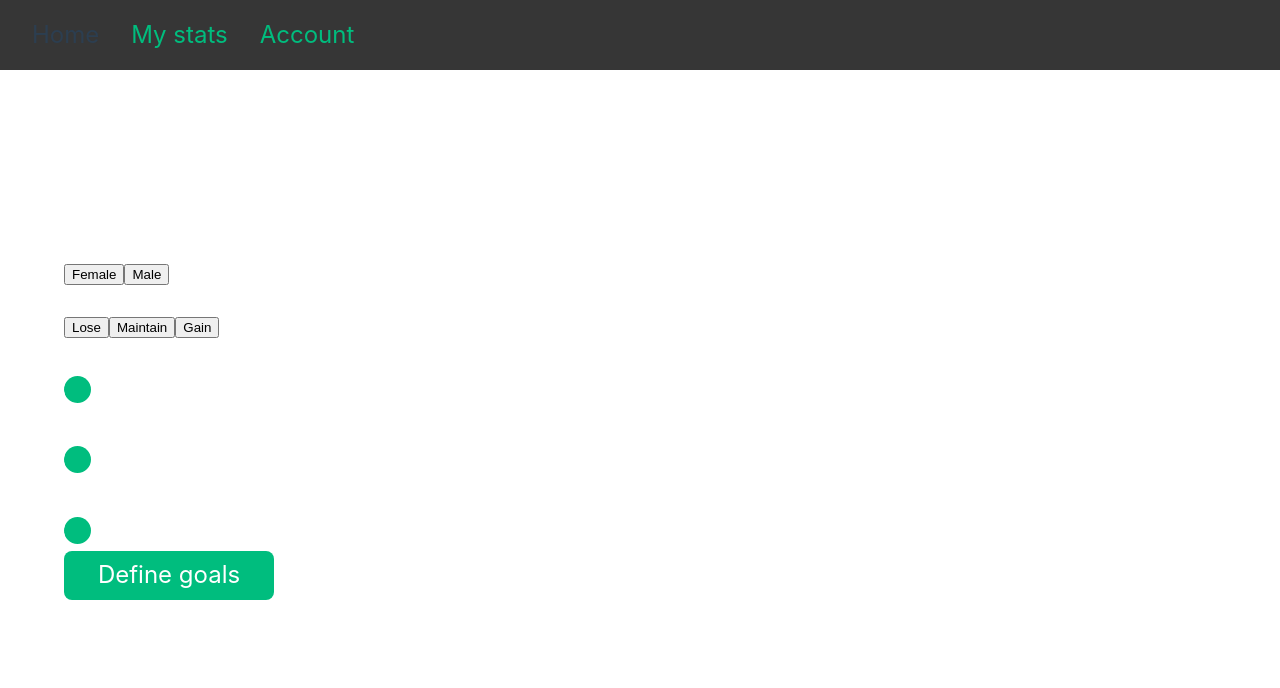
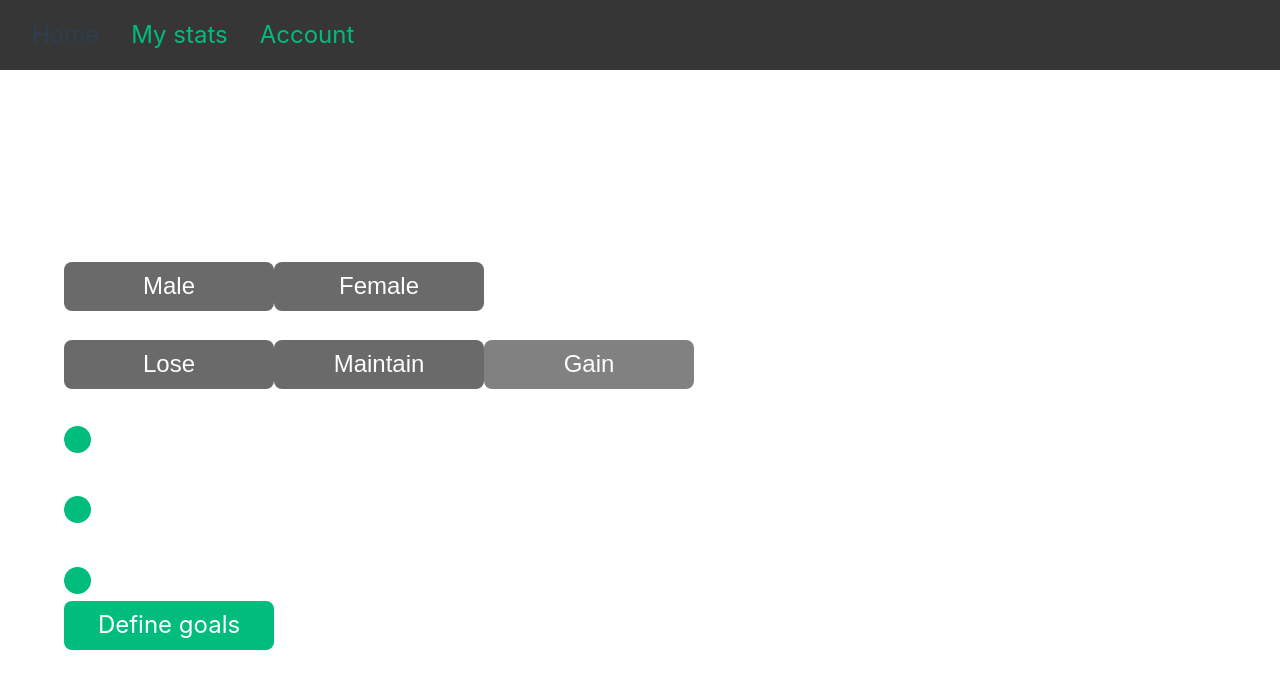
Before and after one commit to youssefdrif/FitnessWebApp, a Vue app: page / in a window 1280 px wide. Shown: the top 688 px of the page. Built offline with nearby package versions, Linux system fonts and the light colour scheme.

Commit message:
button ts

```diff
--- a/src/components/TheWelcome.vue
+++ b/src/components/TheWelcome.vue
@@ -1,37 +1,56 @@
 <template>
   <div class="home">
+    <div class="grid-goals">
       <h1 class="headerText">Define your goals</h1>
       <div>
         <p>I'm</p>
-      <button class="buttonSelected">Female</button>
-      <button>Male</button>
+        <div>
+          <button
+            class="button-definesex"
+            v-for="(button, index) in buttonsDefineYourSex"
+            :key="index"
+            :style="{ backgroundColor: button.selected ? '#00BD7E' : button.color }"
+            @click="selectButtonSex(index)"
+          >
+            {{ button.label }}
+          </button>
+        </div>
       </div>
       <div>
         <p>Weight goal</p>
-      <button class="buttonSelected">Lose</button>
-      <button>Maintain</button>
-      <button>Gain</button>
+        <div>
+          <button
+            class="button-weight"
+            v-for="(button, index) in buttonsGoals"
+            :key="index"
+            :style="{ backgroundColor: button.selected ? '#00BD7E' : button.color }"
+            @click="selectButton(index)"
+          >
+            {{ button.label }}
+          </button>
+        </div>
       </div>
       <div>
         <p>I'm {{ years }} years old</p>
-      <input type="range" v-model="years" min="0" max="90" step="1" class="rangeInput">
+        <input type="range" v-model="years" min="0" max="90" step="1" class="rangeInput" />
       </div>
       <div>
-      <p>My height : {{ height }} cm</p>
-      <input type="range" v-model="height" min="0" max="250" step="1" class="rangeInput">
+        <p>My height: {{ height }} cm</p>
+        <input type="range" v-model="height" min="0" max="250" step="1" class="rangeInput" />
       </div>
       <div>
-      <p>My weight : {{ weight }} kg</p>
-      <input type="range" v-model="weight" min="0" max="200" step="1" class="rangeInput">
+        <p>My weight: {{ weight }} kg</p>
+        <input type="range" v-model="weight" min="0" max="200" step="1" class="rangeInput" />
       </div>
       <div class="button-wrapper">
         <router-link to="/goals" class="button">Define goals</router-link>
       </div>
     </div>
+  </div>
 </template>
 
 <script lang="ts">
-import { defineComponent } from 'vue';
+import { defineComponent } from 'vue'
 
 export default defineComponent({
   name: 'Home',
@@ -40,9 +59,30 @@ export default defineComponent({
       years: 0,
       height: 0,
       weight: 0,
-    };
+      buttonsDefineYourSex: [
+        { label: 'Male', color: '#6A6A6A', selected: false },
+        { label: 'Female', color: '#6A6A6A', selected: false }
+      ],
+      buttonsGoals: [
+        { label: 'Lose', color: '#6A6A6A', selected: false },
+        { label: 'Maintain', color: '#6A6A6A', selected: false },
+        { label: 'Gain', color: '#818181', selected: false }
+      ]
+    }
   },
-});
+  methods: {
+    selectButton(index: number) {
+      this.buttonsGoals.forEach((button, i) => {
+        button.selected = i === index
+      })
+    },
+    selectButtonSex(index: number) {
+      this.buttonsDefineYourSex.forEach((button, i) => {
+        button.selected = i === index
+      })
+    }
+  }
+})
 </script>
 
 <style scoped>
@@ -54,14 +94,44 @@ export default defineComponent({
   margin-left: 64px;
 }
 
+.grid-goals{
+	display: grid;
+}
+
 .rangeInput {
   width: 100%;
   height: 6px;
   appearance: none;
-  background-color: #00BD7E;
+  background-color: #00bd7e;
   outline: none;
   border-radius: 3px;
   margin-top: 8px;
+}
+
+.selected {
+  background-color: #00bd7e;
+  color: #fff;
+}
+
+.button-weight,
+.button-definesex {
+  width: 210px;
+  height: 49px;
+  color: #fff;
+  border-radius: 8px;
+  text-align: center;
+  font-size: 24px;
+  border: none;
+}
+
+.button-define {
+  color: #fff;
+  background-color: #6a6a6a;
+  text-align: center;
+  border-radius: 8px;
+  border: none;
+  height: 55px;
+  width: 250px;
 }
 
 p {
@@ -76,7 +146,7 @@ p {
 .button {
   width: 210px;
   height: 49px;
-  background-color: #00BD7E;
+  background-color: #00bd7e;
   color: #fff;
   border-radius: 8px;
   text-align: center;
@@ -90,7 +160,7 @@ p {
   background-color: #008559;
 }
 
-.headerText{
+.headerText {
   color: #fff;
   font-size: 32px;
   font-weight: 700;
@@ -98,13 +168,13 @@ p {
   margin-top: 64px;
 }
 
-input[type="range"] {
+input[type='range'] {
   font-size: 1.5rem;
   width: 12.5em;
 }
 
-input[type="range"] {
-	color: #00BD7E;
+input[type='range'] {
+  color: #00bd7e;
   --thumb-height: 1.125em;
   --track-height: 0.125em;
   --track-color: #fff;
@@ -113,49 +183,47 @@ input[type="range"] {
   --clip-edges: 0.125em;
 }
 
-
 /* === range commons === */
-input[type="range"] {
+input[type='range'] {
   position: relative;
   background: #fff0;
   overflow: hidden;
 }
 
-input[type="range"]:active {
+input[type='range']:active {
   cursor: grabbing;
 }
 
-input[type="range"]:disabled {
+input[type='range']:disabled {
   filter: grayscale(1);
   opacity: 0.3;
   cursor: not-allowed;
 }
 
 /* === WebKit specific styles === */
-input[type="range"],
-input[type="range"]::-webkit-slider-runnable-track,
-input[type="range"]::-webkit-slider-thumb {
+input[type='range'],
+input[type='range']::-webkit-slider-runnable-track,
+input[type='range']::-webkit-slider-thumb {
   -webkit-appearance: none;
   transition: all ease 100ms;
   height: var(--thumb-height);
 }
 
-input[type="range"]::-webkit-slider-runnable-track,
-input[type="range"]::-webkit-slider-thumb {
+input[type='range']::-webkit-slider-runnable-track,
+input[type='range']::-webkit-slider-thumb {
   position: relative;
 }
 
-input[type="range"]::-webkit-slider-thumb {
+input[type='range']::-webkit-slider-thumb {
   --thumb-radius: calc((var(--thumb-height) * 0.5) - 1px);
   --clip-top: calc((var(--thumb-height) - var(--track-height)) * 0.5 - 0.5px);
   --clip-bottom: calc(var(--thumb-height) - var(--clip-top));
   --clip-further: calc(100% + 1px);
-	--box-fill: calc(-100vmax - var(--thumb-width, var(--thumb-height))) 0 0
-		100vmax currentColor;
+  --box-fill: calc(-100vmax - var(--thumb-width, var(--thumb-height))) 0 0 100vmax currentColor;
 
   width: var(--thumb-width, var(--thumb-height));
-	background: linear-gradient(currentColor 0 0) scroll no-repeat left center /
-		50% calc(var(--track-height) + 1px);
+  background: linear-gradient(currentColor 0 0) scroll no-repeat left center / 50%
+    calc(var(--track-height) + 1px);
   background-color: currentColor;
   box-shadow: var(--box-fill);
   border-radius: var(--thumb-width, var(--thumb-height));
@@ -173,41 +241,41 @@ input[type="range"]::-webkit-slider-thumb {
   );
 }
 
-input[type="range"]:hover::-webkit-slider-thumb {
+input[type='range']:hover::-webkit-slider-thumb {
   filter: brightness(var(--brightness-hover));
   cursor: grab;
 }
 
-input[type="range"]:active::-webkit-slider-thumb {
+input[type='range']:active::-webkit-slider-thumb {
   filter: brightness(var(--brightness-down));
   cursor: grabbing;
 }
 
-input[type="range"]::-webkit-slider-runnable-track {
-	background: linear-gradient(var(--track-color) 0 0) scroll no-repeat center /
-		100% calc(var(--track-height) + 1px);
+input[type='range']::-webkit-slider-runnable-track {
+  background: linear-gradient(var(--track-color) 0 0) scroll no-repeat center / 100%
+    calc(var(--track-height) + 1px);
 }
 
-input[type="range"]:disabled::-webkit-slider-thumb {
+input[type='range']:disabled::-webkit-slider-thumb {
   cursor: not-allowed;
 }
 
 /* === Firefox specific styles === */
-input[type="range"],
-input[type="range"]::-moz-range-track,
-input[type="range"]::-moz-range-thumb {
+input[type='range'],
+input[type='range']::-moz-range-track,
+input[type='range']::-moz-range-thumb {
   appearance: none;
   transition: all ease 100ms;
   height: var(--thumb-height);
 }
 
-input[type="range"]::-moz-range-track,
-input[type="range"]::-moz-range-thumb,
-input[type="range"]::-moz-range-progress {
+input[type='range']::-moz-range-track,
+input[type='range']::-moz-range-thumb,
+input[type='range']::-moz-range-progress {
   background: #fff0;
 }
 
-input[type="range"]::-moz-range-thumb {
+input[type='range']::-moz-range-thumb {
   background: currentColor;
   border: 0;
   width: var(--thumb-width, var(--thumb-height));
@@ -215,44 +283,43 @@ input[type="range"]::-moz-range-thumb {
   cursor: grab;
 }
 
-input[type="range"]:active::-moz-range-thumb {
+input[type='range']:active::-moz-range-thumb {
   cursor: grabbing;
 }
 
-input[type="range"]::-moz-range-track {
+input[type='range']::-moz-range-track {
   width: 100%;
   background: var(--track-color);
 }
 
-input[type="range"]::-moz-range-progress {
+input[type='range']::-moz-range-progress {
   appearance: none;
   background: currentColor;
   transition-delay: 30ms;
 }
 
-input[type="range"]::-moz-range-track,
-input[type="range"]::-moz-range-progress {
+input[type='range']::-moz-range-track,
+input[type='range']::-moz-range-progress {
   height: calc(var(--track-height) + 1px);
   border-radius: var(--track-height);
 }
 
-input[type="range"]::-moz-range-thumb,
-input[type="range"]::-moz-range-progress {
+input[type='range']::-moz-range-thumb,
+input[type='range']::-moz-range-progress {
   filter: brightness(100%);
 }
 
-input[type="range"]:hover::-moz-range-thumb,
-input[type="range"]:hover::-moz-range-progress {
+input[type='range']:hover::-moz-range-thumb,
+input[type='range']:hover::-moz-range-progress {
   filter: brightness(var(--brightness-hover));
 }
 
-input[type="range"]:active::-moz-range-thumb,
-input[type="range"]:active::-moz-range-progress {
+input[type='range']:active::-moz-range-thumb,
+input[type='range']:active::-moz-range-progress {
   filter: brightness(var(--brightness-down));
 }
 
-input[type="range"]:disabled::-moz-range-thumb {
+input[type='range']:disabled::-moz-range-thumb {
   cursor: not-allowed;
 }
-
 </style>
```
Lines whose indentation alone changed are shown as unchanged.
